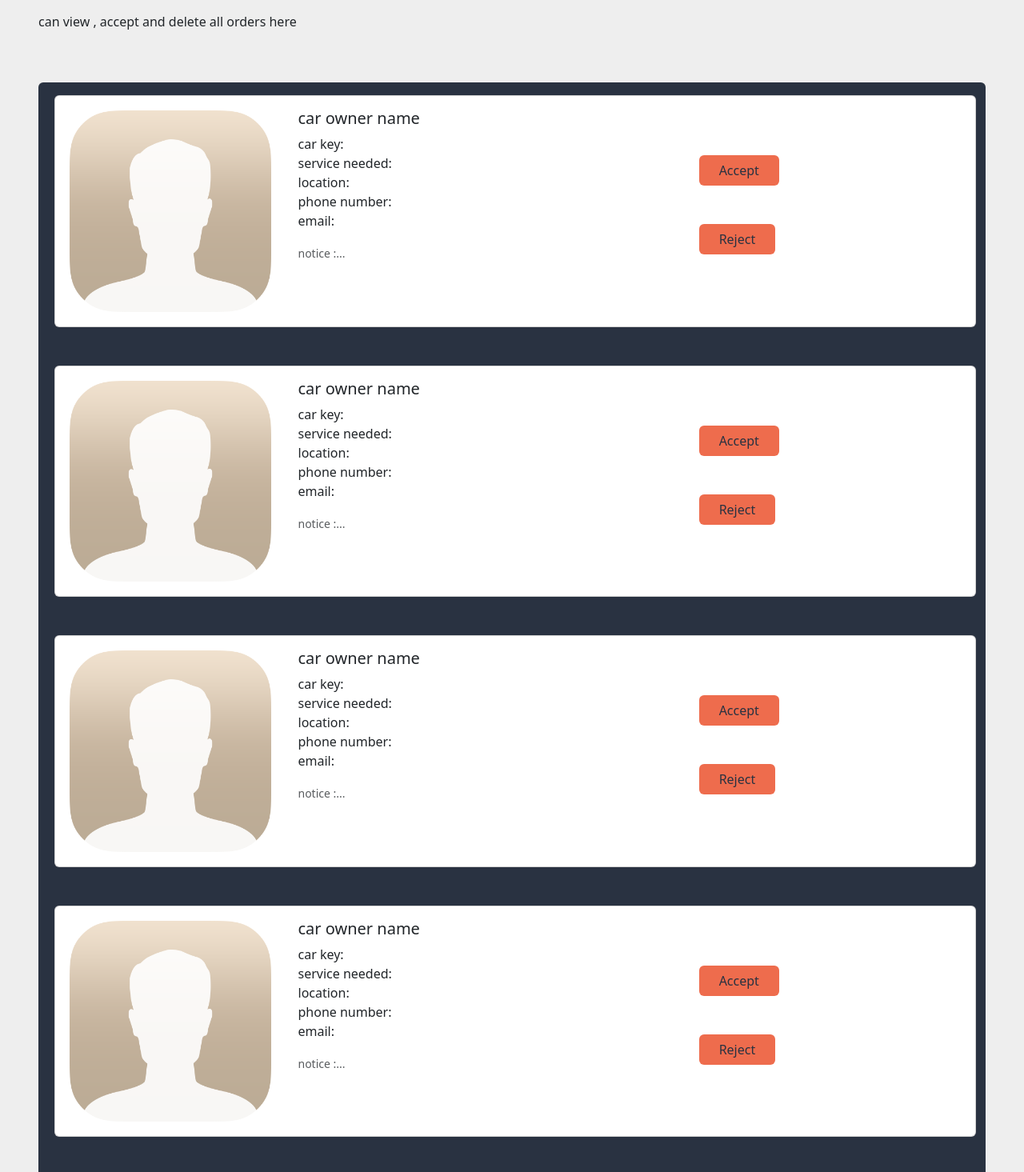
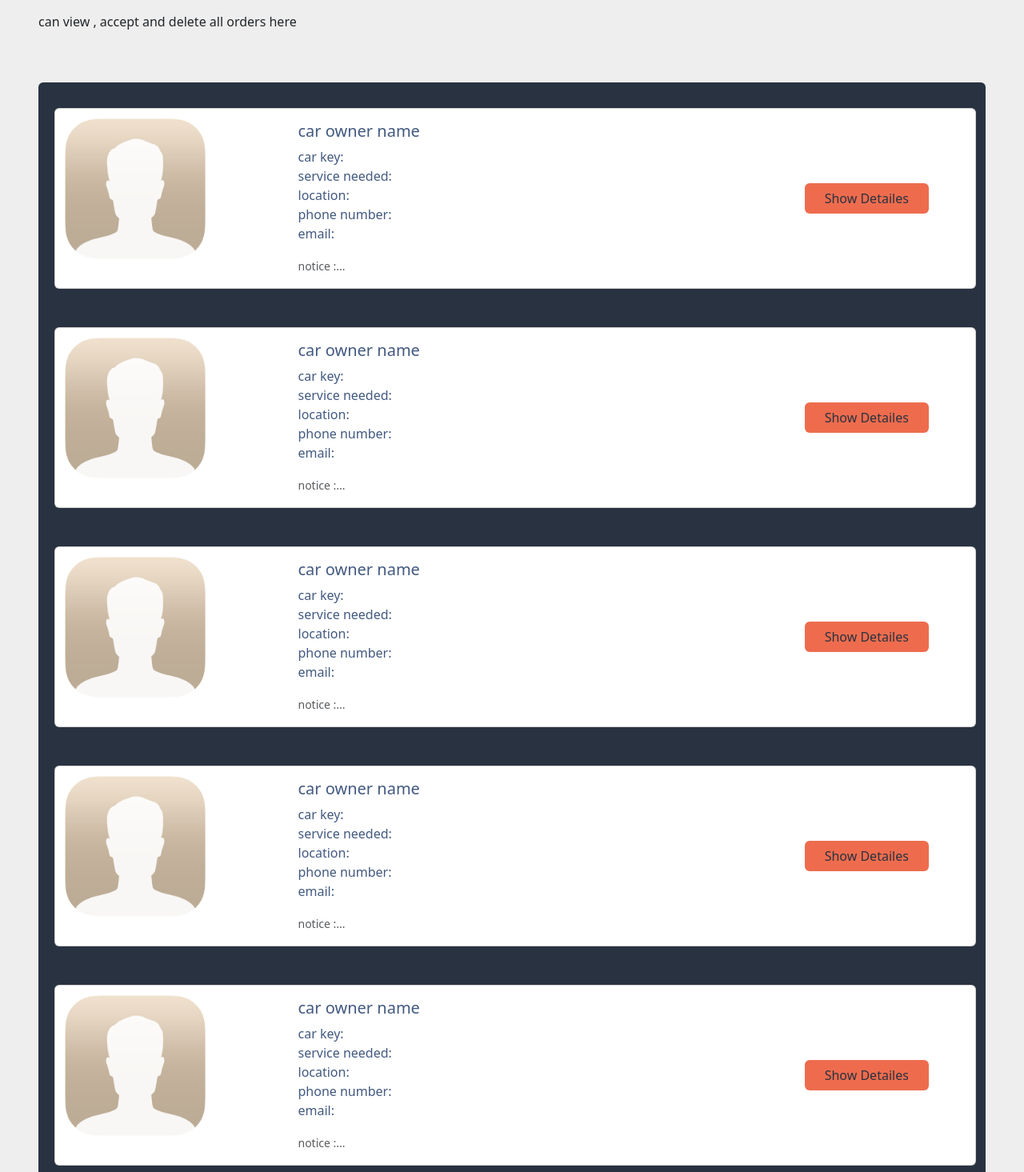
Before and after one commit to Mayar-M-Hamed0/Final-project-ITI, an Angular app: page /orders in a window 1280 px wide. Shown: the part 145-1610 px from the top of the page at 80% size. Built offline with nearby package versions, Linux system fonts and the light colour scheme.

Commit message:
edditing

```diff
--- a/src/app/center-orders/center-orders.component.css
+++ b/src/app/center-orders/center-orders.component.css
@@ -2,11 +2,19 @@
 {
   background-color: #EEE;
 }
+.card{
+  color:#425980 !important;
+}
 .component{
-  background-color: #293241;
+  background-color: #293241 ;
 }
 button
 {
   background-color:  #ee6c4d !important;
   color: #293241;
 }
+
+img
+{
+  max-height: 200px !important;
+}
--- a/src/app/center-orders/center-orders.component.html
+++ b/src/app/center-orders/center-orders.component.html
@@ -5,14 +5,15 @@
   </div>
   <div class="component rounded-2 p-3 mb-5 mx-5 ">
 
-    <div class="card mb-5 w-100 ms-1" >
+
+    <div class="card mb-5 w-100 ms-1 mt-3" >
       <div class="row g-0">
         <div class="col-md-3">
           <img src="../../assets/usre .png" class="img-fluid rounded-start" alt="..." />
         </div>
         <div class="col-md-9">
           <div class="row " >
-            <div class="col-7">
+            <div class="col-md-8">
               <div class="card-body">
                 <h5 class="card-title">car owner name</h5>
                 <p class="card-text">
@@ -29,22 +30,23 @@
                 </p>
               </div>
             </div>
-            <div class="col-5  m-auto align-items-center">
-              <button class="btn d-block px-4 my-5"> Accept</button>
-              <button class="btn px-4"> Reject </button>
+            <div class="col-md-4  m-auto ">
+              <button class="btn d-block px-4 m-auto"><a href=""></a> Show Detailes </button>
+
             </div>
            </div>
         </div>
       </div>
     </div>
-    <div class="card mb-5 w-100 ms-1" >
+
+    <div class="card mb-5 w-100 ms-1 mt-3" >
       <div class="row g-0">
         <div class="col-md-3">
           <img src="../../assets/usre .png" class="img-fluid rounded-start" alt="..." />
         </div>
         <div class="col-md-9">
           <div class="row " >
-            <div class="col-7">
+            <div class="col-md-8">
               <div class="card-body">
                 <h5 class="card-title">car owner name</h5>
                 <p class="card-text">
@@ -61,22 +63,23 @@
                 </p>
               </div>
             </div>
-            <div class="col-5  m-auto align-items-center">
-              <button class="btn d-block px-4 my-5"> Accept</button>
-              <button class="btn px-4"> Reject </button>
+            <div class="col-md-4  m-auto ">
+              <button class="btn d-block px-4 m-auto"><a href=""></a> Show Detailes </button>
+
             </div>
            </div>
         </div>
       </div>
     </div>
-    <div class="card mb-5 w-100 ms-1" >
+
+    <div class="card mb-5 w-100 ms-1 mt-3" >
       <div class="row g-0">
         <div class="col-md-3">
           <img src="../../assets/usre .png" class="img-fluid rounded-start" alt="..." />
         </div>
         <div class="col-md-9">
           <div class="row " >
-            <div class="col-7">
+            <div class="col-md-8">
               <div class="card-body">
                 <h5 class="card-title">car owner name</h5>
                 <p class="card-text">
@@ -93,22 +96,23 @@
                 </p>
               </div>
             </div>
-            <div class="col-5  m-auto align-items-center">
-              <button class="btn d-block px-4 my-5"> Accept</button>
-              <button class="btn px-4"> Reject </button>
+            <div class="col-md-4  m-auto ">
+              <button class="btn d-block px-4 m-auto"><a href=""></a> Show Detailes </button>
+
             </div>
            </div>
         </div>
       </div>
     </div>
-    <div class="card mb-5 w-100 ms-1" >
+
+    <div class="card mb-5 w-100 ms-1 mt-3" >
       <div class="row g-0">
         <div class="col-md-3">
           <img src="../../assets/usre .png" class="img-fluid rounded-start" alt="..." />
         </div>
         <div class="col-md-9">
           <div class="row " >
-            <div class="col-7">
+            <div class="col-md-8">
               <div class="card-body">
                 <h5 class="card-title">car owner name</h5>
                 <p class="card-text">
@@ -125,15 +129,49 @@
                 </p>
               </div>
             </div>
-            <div class="col-5  m-auto align-items-center">
-              <button class="btn d-block px-4 my-5"> Accept</button>
-              <button class="btn px-4"> Reject </button>
+            <div class="col-md-4  m-auto ">
+              <button class="btn d-block px-4 m-auto"><a href=""></a> Show Detailes </button>
+
             </div>
            </div>
         </div>
       </div>
     </div>
 
+    <div class="card mb-5 w-100 ms-1 mt-3" >
+      <div class="row g-0">
+        <div class="col-md-3">
+          <img src="../../assets/usre .png" class="img-fluid rounded-start" alt="..." />
+        </div>
+        <div class="col-md-9">
+          <div class="row " >
+            <div class="col-md-8">
+              <div class="card-body">
+                <h5 class="card-title">car owner name</h5>
+                <p class="card-text">
+                 car key: <br>
+                 service needed:  <br>
+                 location: <br>
+                 phone number: <br>
+                 email: <br>
+                </p>
+                <p class="card-text">
+                  <small class="text-muted"
+                    >notice :...</small
+                  >
+                </p>
+              </div>
+            </div>
+            <div class="col-md-4  m-auto ">
+              <button class="btn d-block px-4 m-auto"><a href=""></a> Show Detailes </button>
+
+            </div>
+           </div>
+        </div>
+      </div>
+    </div>
+
+
   </div>
 
 
--- a/src/app/page-of-service/page-of-service.component.css
+++ b/src/app/page-of-service/page-of-service.component.css
@@ -39,6 +39,11 @@ button{
 a
 {
   text-decoration: none;
+;
+}
+button a
+{
+  text-decoration: none;
   color: #293241;
 }
 .highlit{
```
